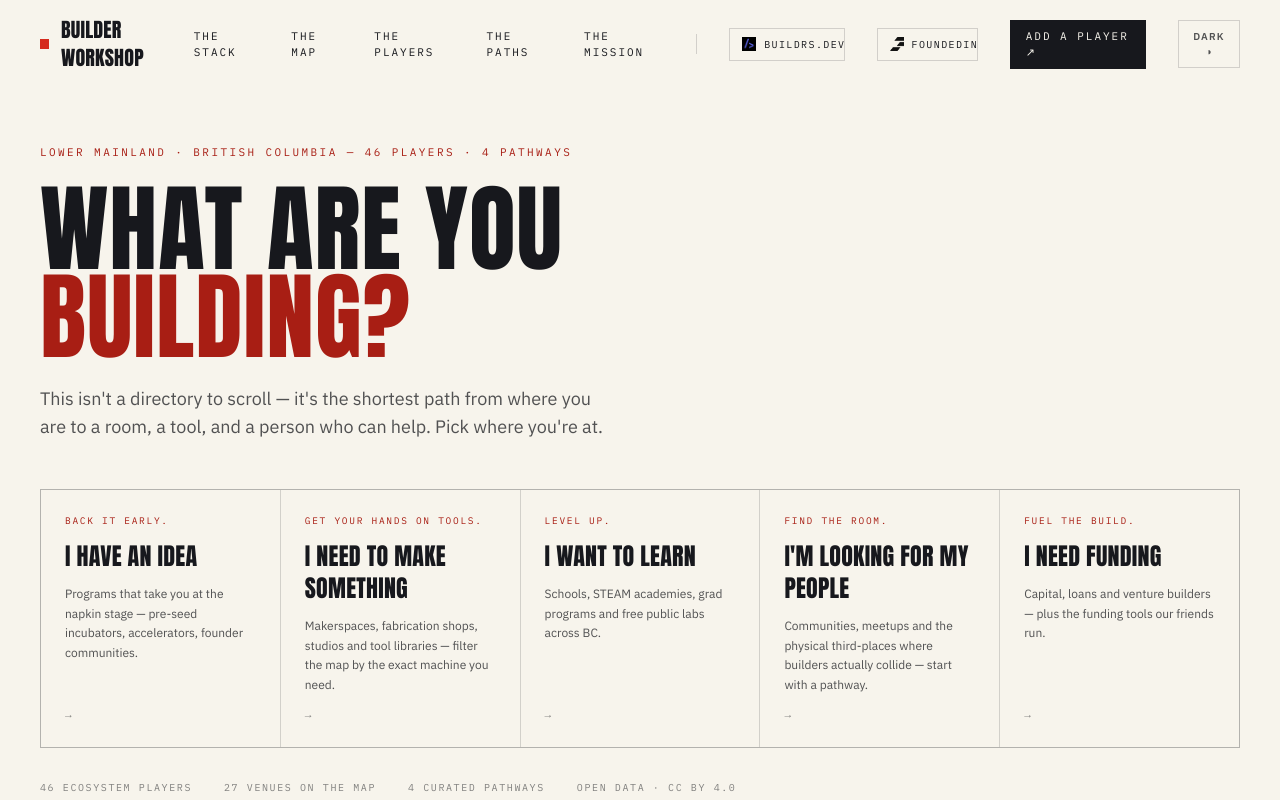
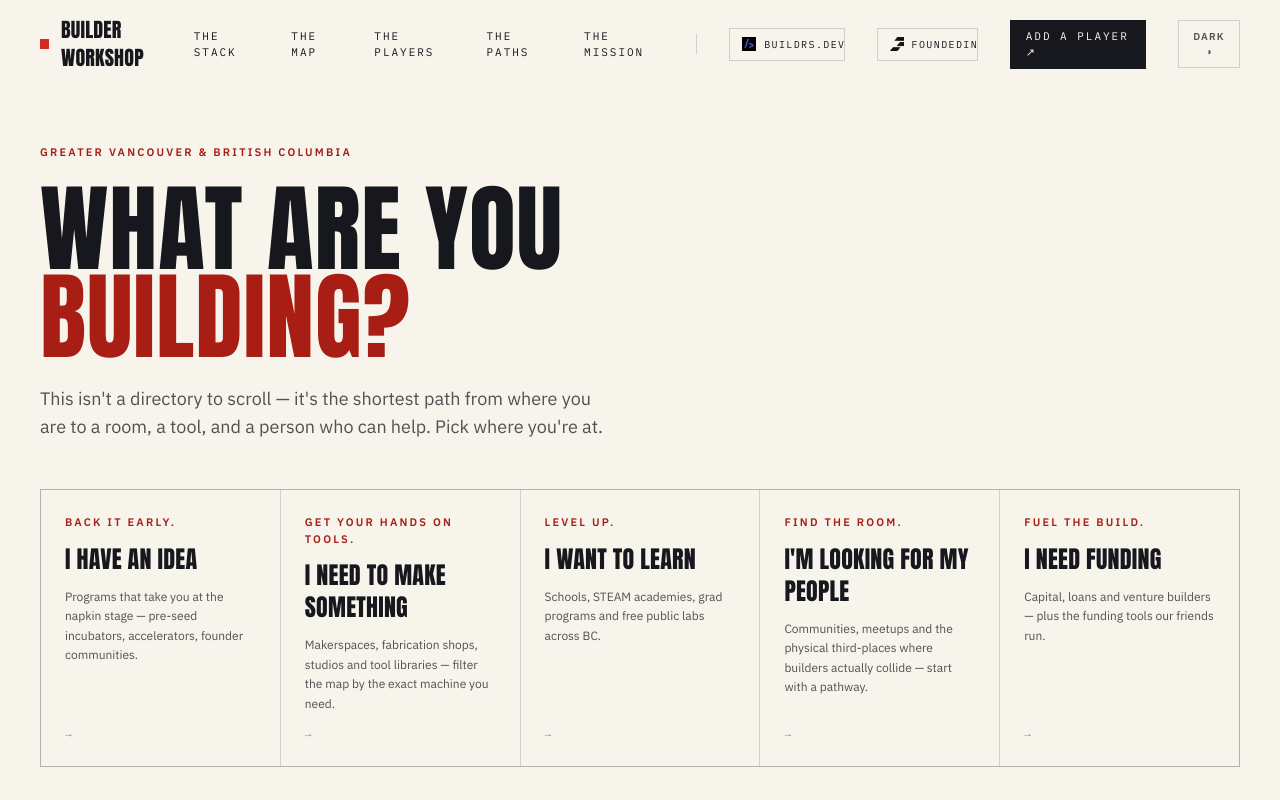
Before and after one commit to MartinMontero/builderworkshop.ca, a React (Vite) app: page / in a window 1280 px wide. Shown: the top 800 px of the page. Built offline with nearby package versions, Linux system fonts and the light colour scheme.

Commit message:
Hero + Pathways: welcoming register, plain-language chrome

```diff
--- a/src/sections/Hero.tsx
+++ b/src/sections/Hero.tsx
@@ -7,7 +7,6 @@ const INTENTS = [
     q: 'Back it early.',
     body: 'Programs that take you at the napkin stage — pre-seed incubators, accelerators, founder communities.',
     target: '#players',
-    filter: 'Programs & Accelerators',
   },
   {
     id: 'make',
@@ -15,7 +14,6 @@ const INTENTS = [
     q: 'Get your hands on tools.',
     body: 'Makerspaces, fabrication shops, studios and tool libraries — filter the map by the exact machine you need.',
     target: '#map',
-    filter: null,
   },
   {
     id: 'learn',
@@ -23,7 +21,6 @@ const INTENTS = [
     q: 'Level up.',
     body: 'Schools, STEAM academies, grad programs and free public labs across BC.',
     target: '#players',
-    filter: 'Learning & Talent',
   },
   {
     id: 'people',
@@ -31,7 +28,6 @@ const INTENTS = [
     q: 'Find the room.',
     body: 'Communities, meetups and the physical third-places where builders actually collide — start with a pathway.',
     target: '#paths',
-    filter: null,
   },
   {
     id: 'fund',
@@ -39,7 +35,6 @@ const INTENTS = [
     q: 'Fuel the build.',
     body: 'Capital, loans and venture builders — plus the funding tools our friends run.',
     target: '#players',
-    filter: 'Capital & Venture',
   },
 ];
 
@@ -51,8 +46,8 @@ export default function Hero() {
   return (
     <section id="top" className="relative bg-[var(--bg)] pt-28 pb-16 md:pt-36 md:pb-24">
       <div className="px-5 md:px-10 max-w-[1400px] mx-auto">
-        <div className="font-mono2 text-[11px] tracking-[0.22em] text-[var(--accent)] mb-6 reveal">
-          LOWER MAINLAND · BRITISH COLUMBIA — {ASSETS.length} PLAYERS · 4 PATHWAYS
+        <div className="eyebrow mb-6 reveal">
+          GREATER VANCOUVER & BRITISH COLUMBIA
         </div>
 
         <h1 className="font-display uppercase leading-[0.92] text-[12vw] md:text-[7.5vw] max-w-5xl reveal">
@@ -73,7 +68,7 @@ export default function Hero() {
               onClick={() => go(it.target)}
               className="group bg-[var(--bg)] hover:bg-[var(--bg-raise)] text-left p-5 md:p-6 transition-colors flex flex-col gap-3"
             >
-              <span className="font-mono2 text-[9.5px] tracking-[0.18em] text-[var(--accent)] uppercase">
+              <span className="eyebrow">
                 {it.q}
               </span>
               <span className="font-display uppercase text-xl md:text-2xl leading-tight tracking-wide group-hover:text-[var(--accent)] transition-colors">
--- a/src/sections/Pathways.tsx
+++ b/src/sections/Pathways.tsx
@@ -47,7 +47,7 @@ export default function Pathways() {
       <div className="px-5 md:px-10 max-w-[1400px] mx-auto">
         {/* The Stack — how to use this site with friends & collaborators */}
         <div className="mb-16 reveal">
-          <div className="font-mono2 text-[11px] tracking-[0.22em] text-[var(--accent)] mb-4">HOW TO USE THIS</div>
+          <div className="eyebrow mb-4">HOW TO USE THIS</div>
           <h3 className="font-display uppercase text-3xl md:text-5xl leading-[0.95] max-w-3xl">
             The builder's stack<span className="text-[var(--accent)]">.</span>
           </h3>
@@ -94,9 +94,9 @@ export default function Pathways() {
 
         <div className="flex flex-wrap items-end justify-between gap-6 mb-14 reveal">
           <div>
-            <div className="font-mono2 text-[11px] tracking-[0.22em] text-[var(--accent)] mb-4">03 / THE PATHWAYS</div>
+            <div className="eyebrow mb-4">PATHWAYS</div>
             <h2 className="font-display uppercase text-5xl md:text-7xl leading-[0.95]">
-              Walk in like<br />a local.
+              Walk in like<br />you belong.
             </h2>
           </div>
           <p className="max-w-sm text-sm leading-relaxed text-[var(--ink)]/70">
@@ -160,7 +160,7 @@ export default function Pathways() {
                   onClick={() => walk(p.id)}
                   className="mt-7 self-start font-mono2 text-[10.5px] tracking-[0.18em] border border-[var(--accent)] text-[var(--accent)] px-5 py-2.5 hover:bg-[var(--brand)] hover:text-[var(--brand-ink)] transition-colors"
                 >
-                  WALK IT ON THE MAP ↑
+                  See it on the map ↑
                 </button>
               </div>
             </div>
```
